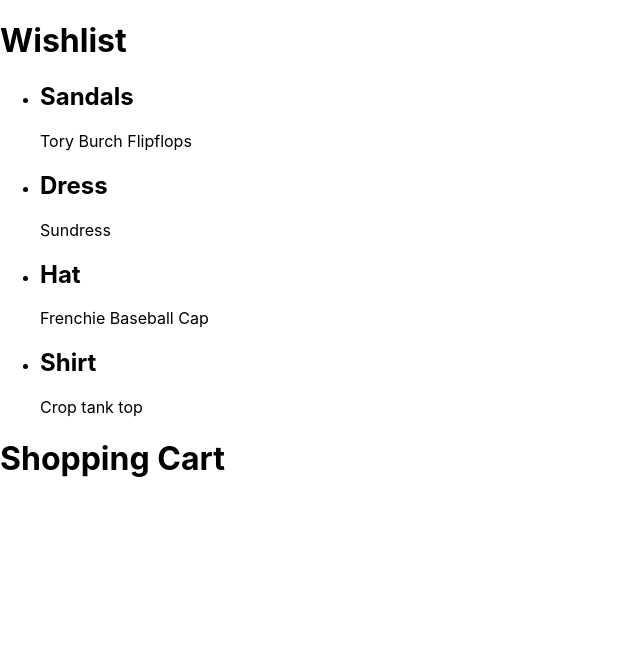
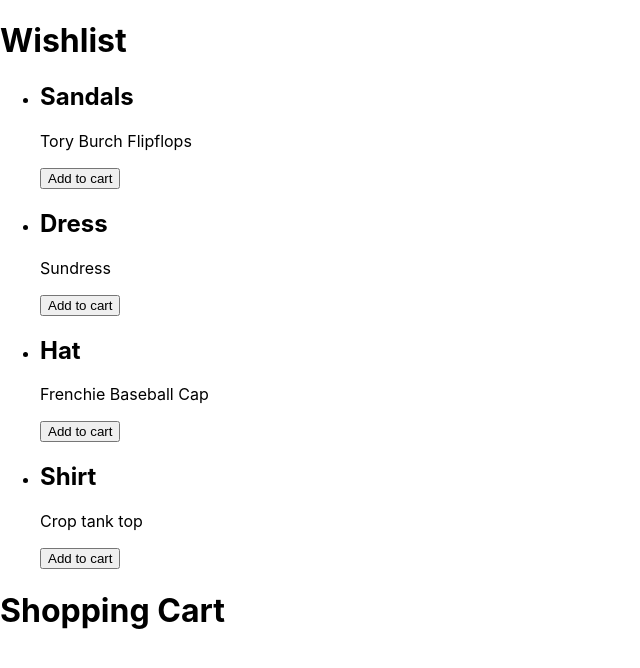
Before and after one commit to Stommy123/react_shopping_list_tutorial, a React (Create React App) app: page / in a window 1280 px wide. Shown: the top 668 px of the page, without its empty margins (0-640 px from the left). Built offline with nearby package versions, Linux system fonts and the light colour scheme; the HTML template or start-up script is replaced by a standard one.

Commit message:
updated shopping cart

```diff
--- a/src/App.js
+++ b/src/App.js
@@ -2,14 +2,36 @@ import React, { Component } from 'react';
 import { data } from './data';
 import { Wishlist, Cart } from './components';
 class App extends Component {
-  state = { list: data };
+  state = { list: data, shoppingCart: [] };
+
+  addToCart = id => _ => {
+    const { list, shoppingCart } = this.state;
+    list.map(item => {
+      if (item.id === id) {
+        list.splice(item, 1);
+        return shoppingCart.push(item);
+      }
+    });
+    this.setState({ shoppingCart });
+  };
+
+  addToWishlist = id => _ => {
+    const { list, shoppingCart } = this.state;
+    shoppingCart.map(item => {
+      if (item.id === id) {
+        shoppingCart.splice(item, 1);
+        return list.push(item);
+      }
+    });
+    this.setState({ list });
+  };
 
   render() {
-    const { list } = this.state;
+    const { list, shoppingCart } = this.state;
     return (
       <div>
-        <Wishlist list={list} />
-        <Cart />
+        <Wishlist list={list} addToCart={this.addToCart} />
+        <Cart shoppingCart={shoppingCart} addToWishlist={this.addToWishlist} />
       </div>
     );
   }
--- a/src/components/Cart.jsx
+++ b/src/components/Cart.jsx
@@ -1,5 +1,21 @@
 import React from 'react';
+import { ListItem } from '.';
 
-const Cart = props => <h1>Shopping Cart</h1>;
+const Cart = ({ shoppingCart, addToWishlist }) => (
+  <div>
+    <h1>Shopping Cart</h1>
+
+    <ul>
+      {shoppingCart.map(item => (
+        <ListItem
+          name={item.name}
+          description={item.description}
+          toggleList={addToWishlist(item.id)}
+          itemLocation={'wishlist'}
+        />
+      ))}
+    </ul>
+  </div>
+);
 
 export default Cart;
--- /dev/null
+++ b/src/components/ListItem.jsx
@@ -0,0 +1,11 @@
+import React from 'react';
+
+const ListItem = ({ name, description, toggleList, itemLocation }) => (
+  <li>
+    <h2>{name}</h2>
+    <p>{description}</p>
+    <button onClick={toggleList}>Add to {itemLocation}</button>
+  </li>
+);
+
+export default ListItem;
--- a/src/components/Wishlist.jsx
+++ b/src/components/Wishlist.jsx
@@ -1,14 +1,17 @@
 import React from 'react';
+import { ListItem } from '.';
 
-const Wishlist = ({ list = [] }) => (
+const Wishlist = ({ list = [], addToCart }) => (
   <>
     <h1>Wishlist</h1>
     <ul>
       {list.map(item => (
-        <li>
-          <h2>{item.name}</h2>
-          <p>{item.description}</p>
-        </li>
+        <ListItem
+          name={item.name}
+          description={item.description}
+          toggleList={addToCart(item.id)}
+          itemLocation={'cart'}
+        />
       ))}
     </ul>
   </>
--- a/src/components/index.js
+++ b/src/components/index.js
@@ -1,2 +1,3 @@
 export { default as Cart } from './Cart';
 export { default as Wishlist } from './Wishlist';
+export { default as ListItem } from './ListItem';
```
